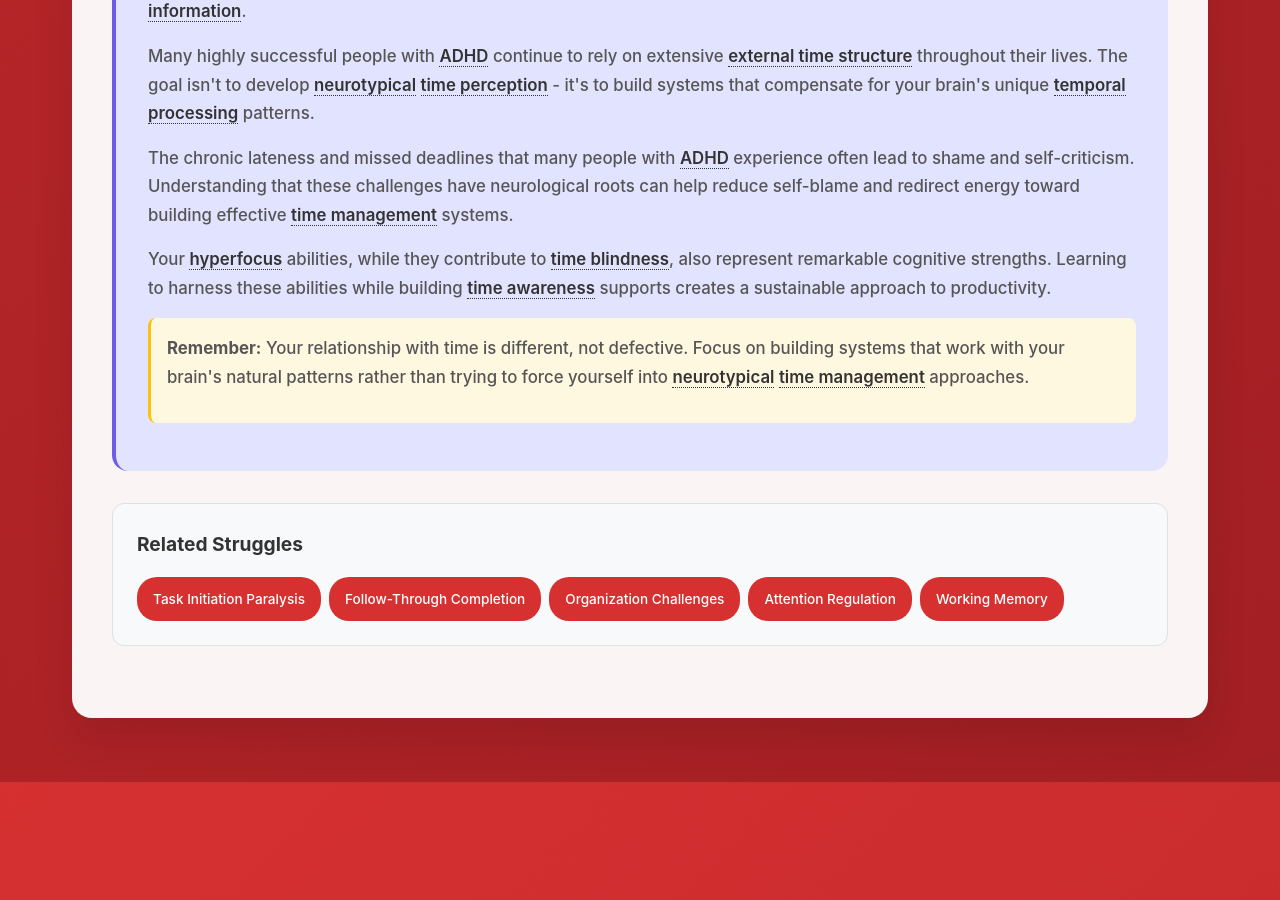
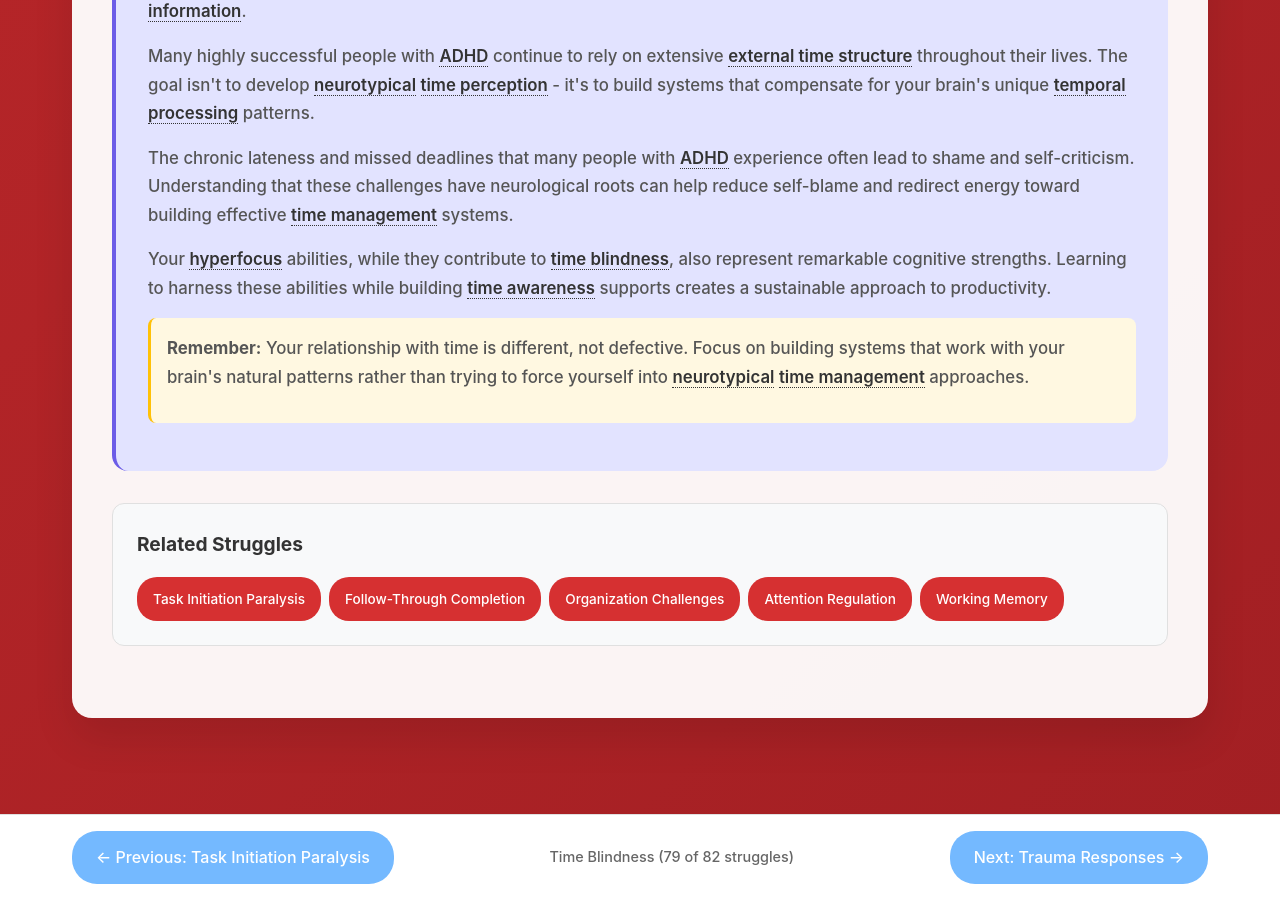
Before and after one commit to neurodivergent-survival-guide/neurodivergent-survival-guide, a Jekyll site: the page built from struggles/time-blindness.html, in a window 1280 px wide and 900 px high, scrolled down 4146 px. Built offline with Jekyll 4.4.1, drawn with Linux system fonts in a browser that asks for light colours; before the commit the page ends 4928 px from its top, so only the background shows below that.

Commit message:
Update time-blindness.html

```diff
--- a/struggles/time-blindness.html
+++ b/struggles/time-blindness.html
@@ -1,6 +1,7 @@
 ---
-layout: default
+layout: struggle
 title: "Time Blindness"
+slug: time-blindness
 ---
 <!-- struggles/time-blindness.html -->
 <style>
```
